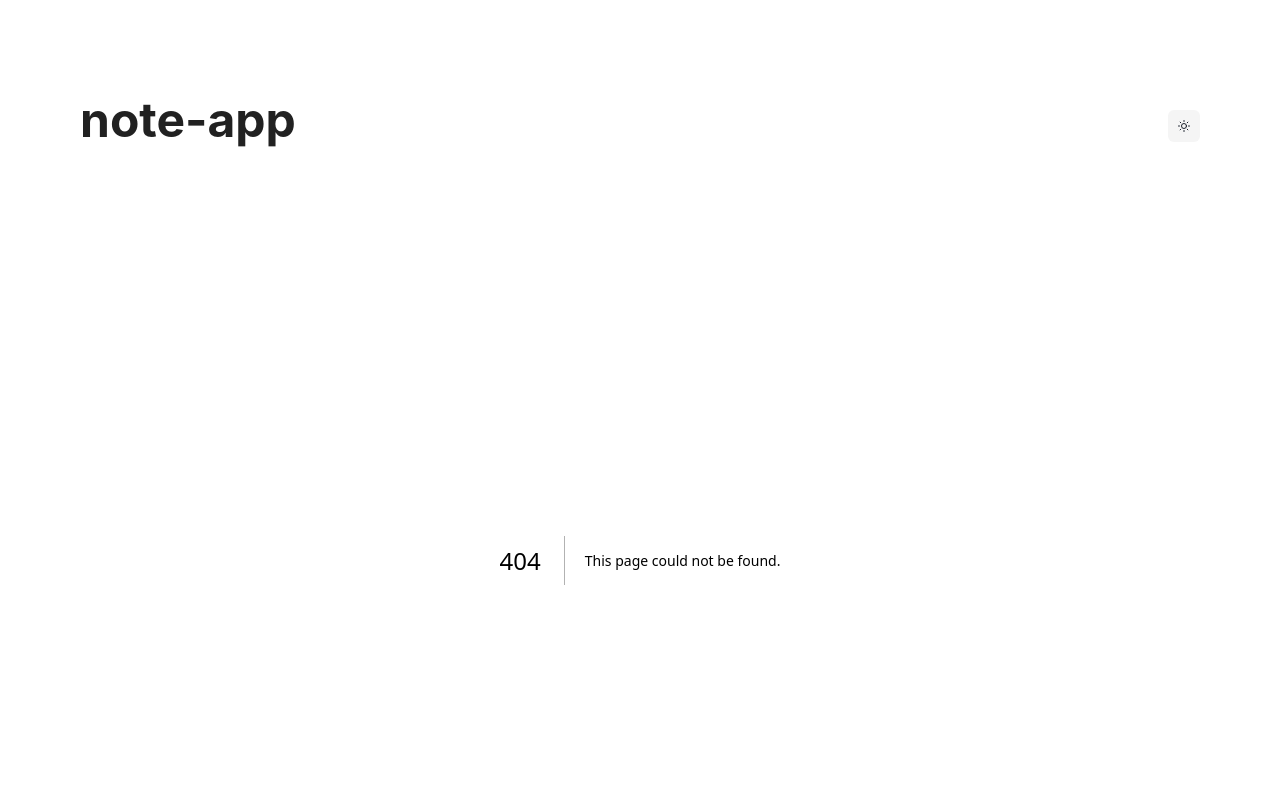
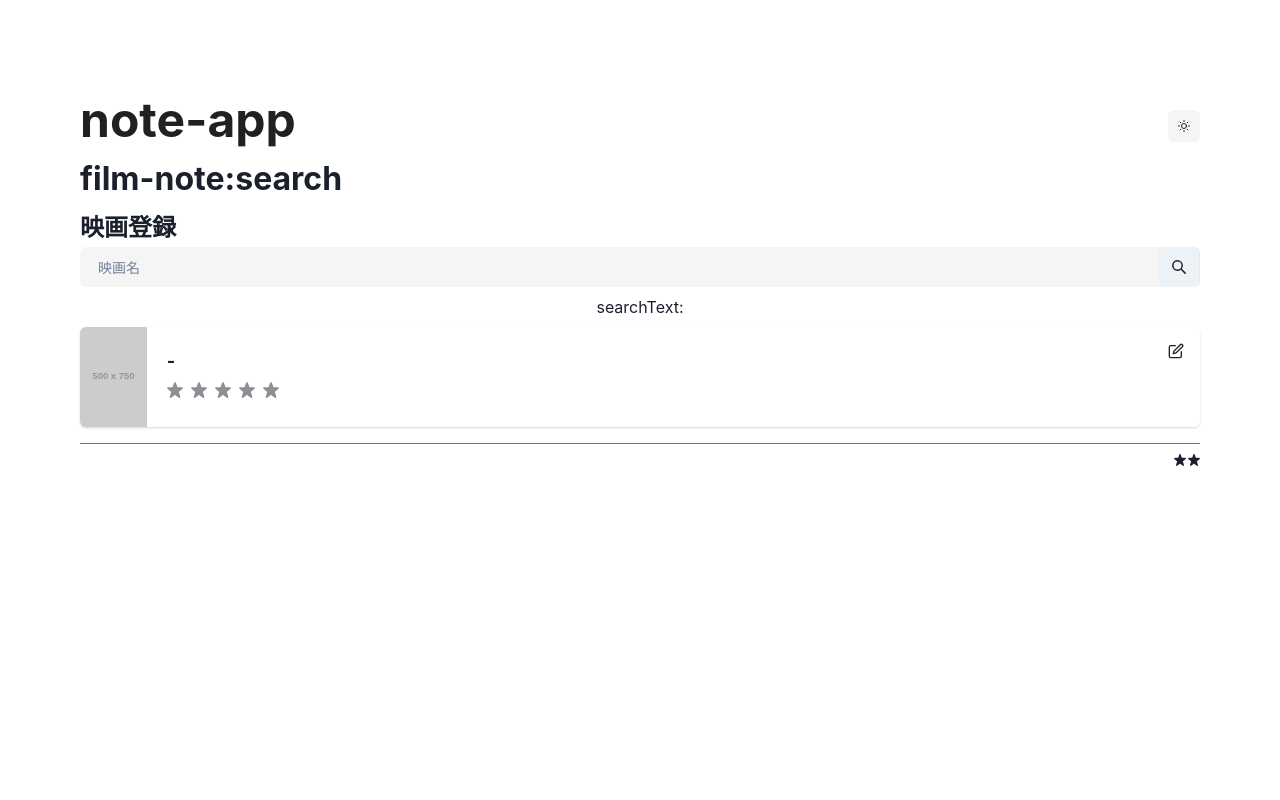
Before and after one commit to el3ctricpenguin/note-app, a Next.js app: page /film/search in a window 1280 px wide. Before the commit this address had no page. Shown: the top 800 px of the page. Built offline with nearby package versions, Linux system fonts and the light colour scheme.

Commit message:
feat: add search film page + form

```diff
--- /dev/null
+++ b/src/pages/film/search.tsx
@@ -0,0 +1,5 @@
+import FilmSearch from "@/routes/film/search";
+
+export default function Index() {
+    return <FilmSearch />;
+}
--- /dev/null
+++ b/src/routes/film/search/index.tsx
@@ -0,0 +1,71 @@
+import { FilmCard } from "@/components/cards/FilmCard";
+import { SearchIcon } from "@chakra-ui/icons";
+import { FormControl, Heading, IconButton, Input, InputGroup, InputRightAddon, Text, useToast, VStack } from "@chakra-ui/react";
+import { FormEvent, useState } from "react";
+
+export default function FilmSearch() {
+    const placeholderFilm = {
+        rating: undefined,
+        title: undefined,
+        startYear: undefined,
+        posterUrl: undefined,
+        originCountries: undefined,
+    };
+    const toast = useToast();
+
+    const [searchText, setSearchText] = useState<string>("");
+
+    function handleSubmit(e: FormEvent<HTMLDivElement>) {
+        e.preventDefault();
+        toast({
+            title: `search ${searchText}`,
+            status: "info",
+            variant: "solid",
+            duration: 1000,
+            isClosable: true,
+        });
+    }
+
+    return (
+        <>
+            <Heading size="xl" mb={4}>
+                film-note:search
+            </Heading>
+            <Heading size="lg" my={1}>
+                映画登録
+            </Heading>
+            <VStack spacing={2}>
+                <FormControl
+                    as="form"
+                    onSubmit={(e) => {
+                        handleSubmit(e);
+                    }}
+                >
+                    <InputGroup>
+                        <Input
+                            placeholder="映画名"
+                            variant="filled"
+                            value={searchText}
+                            onChange={(e) => {
+                                setSearchText(e.target.value);
+                            }}
+                        />
+                        <InputRightAddon p={0}>
+                            <IconButton aria-label="Search" icon={<SearchIcon />} borderLeftRadius={0} type="submit" />
+                        </InputRightAddon>
+                    </InputGroup>
+                </FormControl>
+                <VStack>
+                    <Text>searchText: {searchText}</Text>
+                </VStack>
+                <FilmCard
+                    rating={placeholderFilm.rating}
+                    title={placeholderFilm.title}
+                    startYear={placeholderFilm.startYear}
+                    posterUrl={placeholderFilm.posterUrl}
+                    originCountries={placeholderFilm.originCountries}
+                />
+            </VStack>
+        </>
+    );
+}
```
